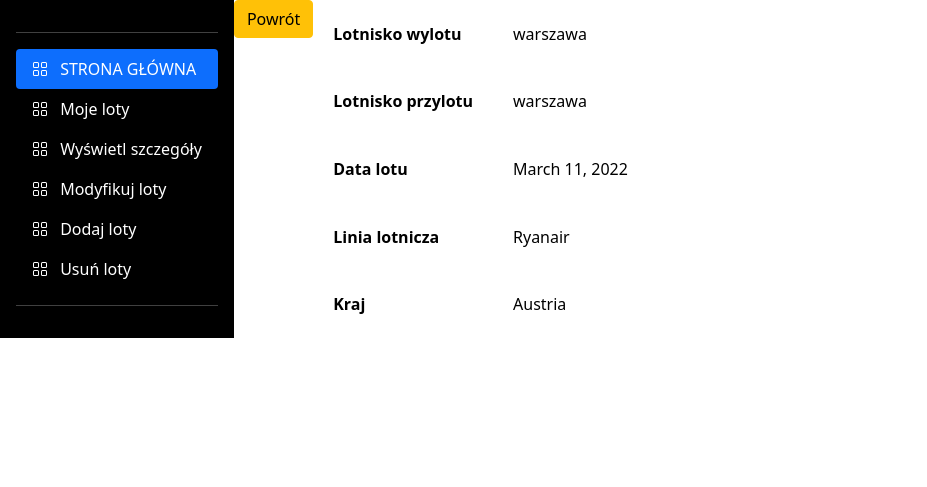
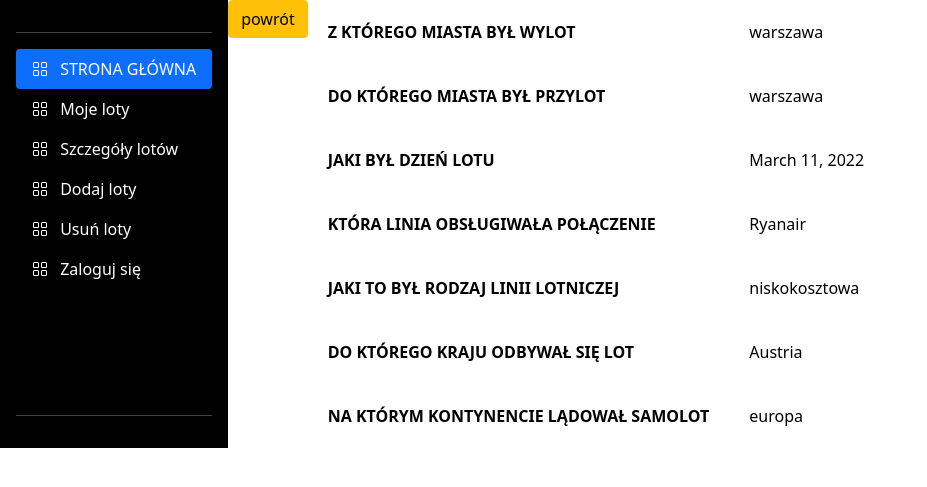
Before and after one commit to tripper123/projekt_loty, a Django app: page /42 in a window 1280 px wide. Shown: the top 487 px of the page, without its empty margins (0-927 px from the left). Run offline with Django 4.2, Linux system fonts and the light colour scheme; data comes from the database, SQL or seed files in the repository; both versions use the stored data as it was after the commit; some libraries are stand-ins or nearby versions.

Commit message:
modyfikacja modyfikuj_lot

```diff
--- a/loty/forms.py
+++ b/loty/forms.py
@@ -1,5 +1,4 @@
 from .models import Loty, Kraje, Linie
-
 from django import forms
 from django.forms import DateInput
 
@@ -22,3 +21,7 @@ class LotyForm(forms.ModelForm):
     class Meta:
         model = Loty
         fields = ('lotnisko_wylot', 'lotnisko_przylot', 'data_lotu', 'kraj' , 'linia' )
+
+class LoginForm(forms.Form):
+    username = forms.CharField()
+    password = forms.CharField(widget=forms.PasswordInput)
--- a/loty/models.py
+++ b/loty/models.py
@@ -24,6 +24,7 @@ class Kraje(models.Model):
         verbose_name="Kraj"
         verbose_name_plural="Kraje"
 
+
 class Loty(models.Model):
     lotnisko_wylot = models.CharField(max_length=32)
     lotnisko_przylot = models.CharField(max_length=32)
--- a/loty/templates/base.html
+++ b/loty/templates/base.html
@@ -1,4 +1,5 @@
 {% load static %}
+
 <!DOCTYPE html>
 <html lang="pl">
 <head>
@@ -9,32 +10,28 @@
     <link href="{% static 'css/sidebars.css' %}" rel="stylesheet">
     <script src="{% static 'js/sidebars.js' %}"></script>
     <style>
+
       .bd-placeholder-img {
         font-size: 1.125rem;
         text-anchor: middle;
         -webkit-user-select: none;
         -moz-user-select: none;
         user-select: none;
-
       }
-
       @media (min-width: 1000px) {
         .bd-placeholder-img-lg {
           font-size: 5.5rem;
         }
       }
-    </style>
-    <style>
-
     td, th {
         text-align: justify;
         padding: 20px;
     }
 </style>
-
 </head>
 <body>
 <body style="background-color: white; color: black">
+
 <svg xmlns="http://www.w3.org/2000/svg" style="display: none;">
   <symbol id="bootstrap" viewBox="0 0 118 94">
     <title>Bootstrap</title>
@@ -97,8 +94,8 @@
 <main>
   <h1 class="visually-hidden"></h1>
 
-  <div class="d-flex flex-column flex-shrink-0 p-3 text-white bg-black" style="width: max">
-<!--    <a href=" " class="d-flex align-items-center mb-3 mb-md-0 me-md-auto text-white text-decoration-none">-->
+  <div class="d-flex flex-column flex-shrink-0 p-3 text-white bg-black" style="width: max>
+    <a href=" " class="d-flex align-items-center mb-3 mb-md-0 me-md-auto text-white text-decoration-none">
 <!--      <svg class="bi me-2" width="40" height="32"><use xlink:href="index"/></svg>-->
 <!--      <span class="fs-4"> STRONA GŁÓWNA </span>-->
 
@@ -117,16 +114,11 @@
         </a>
       </li>
 
+
       <li>
-        <a href="{% url 'dodaj_lot'  %}" class="nav-link text-white">
+        <a href="{% url 'detail'  %}" class="nav-link text-white">
           <svg class="bi me-2" width="16" height="16"><use xlink:href="#grid"/></svg>
-          Wyświetl szczegóły
-        </a>
-      </li>
-      <li>
-        <a href="{% url 'modyfikuj_lot'  %}" class="nav-link text-white">
-          <svg class="bi me-2" width="16" height="16"><use xlink:href="#grid"/></svg>
-          Modyfikuj loty
+          Szczegóły lotów
         </a>
       </li>
          <li>
@@ -141,12 +133,19 @@
           Usuń loty
         </a>
       </li>
+
+            <li>
+        <a href="{% url 'login'  %}" class="nav-link text-white">
+          <svg class="bi me-2" width="16" height="16"><use xlink:href="#grid"/></svg>
+          Zaloguj się
+        </a>
+      </li>
+
     </ul>
     <hr>
 
   </div>
-    {% block widok %}
-    {% include "pagination.html" %}
+{% block widok %}
     {% endblock %}
 </main>
 </body>
--- a/loty/templates/modyfikuj_lot.html
+++ b/loty/templates/detail.html
@@ -17,11 +17,12 @@
         <td>{{ lot.data_lotu }}</td>
         <td>{{ lot.kraj }}</td>
         <td>{{ lot.linia }}</td>
-       <td>
+        <td>
             <a href= "{{ lot.id }}" >
                 <button type="button" class="btn btn-warning">
-              modyfikuj </a>
+              więcej szczegółów
              </button>
+            </a>
         </td>
     </tr>
     {% endfor %}
--- a/loty/templates/lot_detail.html
+++ b/loty/templates/lot_detail.html
@@ -1,32 +1,39 @@
 {% extends "base.html" %}
 {% block widok %}
-<a href="{% url 'modyfikuj_lot' %}">
+<a href="{% url 'detail' %}">
     <button type="button" class="btn btn-warning">
-        Powrót
+        powrót
     </button>
 </a>
 <table>
     <tr>
-        <th>Lotnisko wylotu</th>
+        <th>Z KTÓREGO MIASTA BYŁ WYLOT</th>
         <td>{{ lot.lotnisko_wylot }}</td>
     </tr>
     <tr>
-        <th>Lotnisko przylotu</th>
+        <th>DO KTÓREGO MIASTA BYŁ PRZYLOT</th>
         <td>{{ lot.lotnisko_przylot }}</td>
     </tr>
     <tr>
-        <th>Data lotu</th>
+        <th>JAKI BYŁ DZIEŃ LOTU</th>
         <td>{{ lot.data_lotu }}</td>
     </tr>
     <tr>
-        <th>Linia lotnicza</th>
+        <th>KTÓRA LINIA OBSŁUGIWAŁA POŁĄCZENIE</th>
         <td>{{ lot.linia }}</td>
     </tr>
+        <tr>
+        <th>JAKI TO BYŁ RODZAJ LINII LOTNICZEJ</th>
+        <td>{{ lot.linia.rodzaj_linii }}</td>
+    </tr>
     <tr>
-        <th>Kraj</th>
+        <th>DO KTÓREGO KRAJU ODBYWAŁ SIĘ LOT</th>
         <td>{{ lot.kraj }}</td>
     </tr>
-
+    <tr>
+        <th>NA KTÓRYM KONTYNENCIE LĄDOWAŁ SAMOLOT</th>
+        <td>{{ lot.kraj.kontynent }}</td>
+    </tr>
 </table>
 
 {% endblock widok %}
--- a/loty/urls.py
+++ b/loty/urls.py
@@ -1,6 +1,6 @@
 from django.contrib import admin
 from django.urls import path, include
-from .views import lot, lot_detail, lot_delete, dodaj_lot, modyfikuj_lot, index, pagination, usun_lot
+from .views import lot, lot_detail, lot_delete, dodaj_lot, detail, index, pagination, usun_lot, user_login, login
 from . import views
 
 urlpatterns = [
@@ -13,10 +13,8 @@ urlpatterns = [
         path("", index, name="index"),
         path("pagination", index, name="pagination"),
         path("     ", views.PostListView.as_view(), name= "lot"),
-        path(" modyfikuj_lot ", views.PostListView2.as_view(), name= "modyfikuj_lot"),
-        path(" usun_lot ", views.PostListView3.as_view(), name= "usun_lot")
-
-
-
+        path(" detail ", views.PostListView2.as_view(), name= "detail"),
+        path(" usun_lot ", views.PostListView3.as_view(), name= "usun_lot"),
+        path(" ", user_login, name="login")
 
 ]
--- a/loty/views.py
+++ b/loty/views.py
@@ -1,78 +1,15 @@
 from django.views.generic import ListView
-
-from django.shortcuts import render, redirect
+from django.shortcuts import redirect
 from .models import Loty, Linie, Kraje
 from .forms import LotyForm
-
 from django.core.paginator import Paginator, EmptyPage, PageNotAnInteger
 from django.shortcuts import render
+from django.http import HttpResponse
+from django.contrib.auth import authenticate, login
+from .forms import LoginForm
 
 def lot(request):
     template = "lot.html"
-    context = {}
-    context['form'] = LotyForm()
-    if request.method == "GET":
-        loty = Loty.objects.all()
-        context['loty'] = loty
-        return render(request, template, context)
-    if request.method == "POST":
-        form = LotyForm(request.POST)
-        if form.is_valid():
-            lotnisko_wylot = form.cleaned_data["lotnisko_wylot"]
-            lotnisko_przylot = form.cleaned_data['lotnisko_przylot']
-            data_lotu = form.cleaned_data["data_lotu"]
-            kraj = form.cleaned_data["kraj"]
-            linia = form.cleaned_data["linia"]
-            lot = Loty(lotnisko_wylot=lotnisko_wylot, lotnisko_przylot=lotnisko_przylot, data_lotu=data_lotu, kraj=kraj, linia=linia)
-            lot.save()
-            return redirect('lot')
-        else:
-            context['form'] = form
-            return render(request, template, context)
-
-def lot_detail(request, pk):
-    template="lot_detail.html"
-    context={}
-    context["form"] = Kraje()
-    if request.method == "GET":
-        lot = Loty.objects.get(id=pk)
-        context["lot"] = lot
-        return render(request, template, context)
-
-def lot_delete(request, pk):
-    if request.method == "POST":
-        lot = Loty.objects.get(id=pk)
-        lot.delete()
-        return redirect('lot')
-
-def dodaj_lot(request):
-    template = "dodaj_lot.html"
-    context = {}
-    context['form'] = LotyForm()
-    loty = Loty.objects.all()
-    paginator = Paginator(loty, 6)
-    page = request.GET.get('page', 1)
-    if request.method == "GET":
-        loty = Loty.objects.all()
-        context['loty'] = loty
-        return render(request, template, context)
-    if request.method == "POST":
-        form = LotyForm(request.POST)
-        if form.is_valid():
-            lotnisko_wylot = form.cleaned_data["lotnisko_wylot"]
-            lotnisko_przylot = form.cleaned_data['lotnisko_przylot']
-            data_lotu = form.cleaned_data["data_lotu"]
-            kraj = form.cleaned_data["kraj"]
-            linia = form.cleaned_data["linia"]
-            lot = Loty(lotnisko_wylot=lotnisko_wylot, lotnisko_przylot=lotnisko_przylot, data_lotu=data_lotu, kraj=kraj, linia=linia)
-            lot.save()
-            return redirect('lot')
-        else:
-            context['form'] = form
-            return render(request, template, context)
-
-def modyfikuj_lot(request):
-    template = "modyfikuj_lot.html"
     context = {}
     context['form'] = LotyForm()
     if request.method == "GET":
@@ -95,38 +32,86 @@ def modyfikuj_lot(request):
             context['form'] = form
             return render(request, template, context)
 
+def lot_detail(request, pk):
+    template = "lot_detail.html"
+    context = {}
+    context["form"] = LotyForm()
+    if request.method == "GET":
+        lot = Loty.objects.get(id=pk)
+        context["lot"] = lot
+        return render(request, template, context)
+
+def lot_delete(request, pk):
+    if request.method == "POST":
+        lot = Loty.objects.get(id=pk)
+        lot.delete()
+        return redirect('lot')
+
+def dodaj_lot(request):
+    template = "dodaj_lot.html"
+    context = {}
+    context['form'] = LotyForm()
+    if request.method == "GET":
+        loty = Loty.objects.all()
+        context['loty'] = loty
+        return render(request, template, context)
+    if request.method == "POST":
+        form = LotyForm(request.POST)
+        if form.is_valid():
+            lotnisko_wylot = form.cleaned_data["lotnisko_wylot"]
+            lotnisko_przylot = form.cleaned_data['lotnisko_przylot']
+            data_lotu = form.cleaned_data["data_lotu"]
+            kraj = form.cleaned_data["kraj"]
+            linia = form.cleaned_data["linia"]
+            lot = Loty(lotnisko_wylot=lotnisko_wylot, lotnisko_przylot=lotnisko_przylot, data_lotu=data_lotu, kraj=kraj,
+                       linia=linia)
+            lot.save()
+            return redirect('lot')
+        else:
+            context['form'] = form
+            return render(request, template, context)
+
+def detail(request):
+    template = "detail.html"
+    context = {}
+    context['form'] = LotyForm()
+    if request.method == "GET":
+        loty = Loty.objects.all()
+        context['loty'] = loty
+        return render(request, template, context)
+    if request.method == "POST":
+        form = LotyForm(request.POST)
+        if form.is_valid():
+            lotnisko_wylot = form.cleaned_data["lotnisko_wylot"]
+            lotnisko_przylot = form.cleaned_data['lotnisko_przylot']
+            data_lotu = form.cleaned_data["data_lotu"]
+            kraj = form.cleaned_data["kraj"]
+            linia = form.cleaned_data["linia"]
+            lot = Loty(lotnisko_wylot=lotnisko_wylot, lotnisko_przylot=lotnisko_przylot, data_lotu=data_lotu, kraj=kraj,
+                       linia=linia)
+            lot.save()
+            return redirect('lot')
+        else:
+            context['form'] = form
+            return render(request, template, context)
 
 def pagination(request):
     template = "pagination.html"
     object_list = Loty.objects.all()
-    page= request.GET.get('page')
-    paginator = Paginator(object_list, 6) # 6 employees per page
+    page = request.GET.get('page')
+    paginator = Paginator(object_list, 6)  # 6 employees per page
     try:
-            page_obj = paginator.page(page)
+        page_obj = paginator.page(page)
     except PageNotAnInteger:
-            # if page is not an integer, deliver the first page
-            page_obj = paginator.page(1)
+        page_obj = paginator.page(1)
     except EmptyPage:
-            # if the page is out of range, deliver the last page
-            page_obj = paginator.page(paginator.num_pages)
+        page_obj = paginator.page(paginator.num_pages)
     return render(request, template, {'page_obj': page_obj, 'form': LotyForm})
 
 def index(request):
     template = "index.html"
     context = {}
     return render(request, template, context)
-
-class PostListView(ListView):
-    queryset = Loty.objects.all()
-    context_object_name = 'loty'
-    paginate_by = 10
-    template_name = 'lot.html'
-
-class PostListView2(ListView):
-    queryset = Loty.objects.all()
-    context_object_name = 'loty'
-    paginate_by = 10
-    template_name = 'modyfikuj_lot.html'
 
 def usun_lot(request):
     template = "usun_lot.html"
@@ -137,20 +122,43 @@ def usun_lot(request):
         context['loty'] = loty
         return render(request, template, context)
 
+
 class PostListView(ListView):
     queryset = Loty.objects.all()
     context_object_name = 'loty'
     paginate_by = 10
     template_name = 'lot.html'
 
+
 class PostListView2(ListView):
     queryset = Loty.objects.all()
     context_object_name = 'loty'
     paginate_by = 10
-    template_name = 'modyfikuj_lot.html'
+    template_name = 'detail.html'
+
 
 class PostListView3(ListView):
     queryset = Loty.objects.all()
     context_object_name = 'loty'
     paginate_by = 10
     template_name = 'usun_lot.html'
+
+
+def user_login(request):
+    if request.method == 'POST':
+        form = LoginForm(request.POST)
+        if form.is_valid():
+            cd = form.cleaned_data
+            user = authenticate(username=cd['username'],
+                                password=cd['password'])
+            if user is not None:
+                if user.is_active:
+                    login(request, user)
+                    return HttpResponse('ZALOGOWANY')
+                else:
+                    return HttpResponse('BŁĄD LOGOWANIA')
+            else:
+                return HttpResponse('nieprawidlowe dane')
+    else:
+        form = LoginForm()
+    return render(request, 'login.html', {'form': form})
--- a/mysite/urls.py
+++ b/mysite/urls.py
@@ -4,4 +4,5 @@ from django.contrib import admin
 urlpatterns = [
     path('admin/', admin.site.urls),
     path('', include('loty.urls')),
+
 ]
```
Also changed, not shown: loty/templates/dodaj_lot.html (+5 -5 lines), loty/templates/index.html (+1 -16 lines), loty/templates/login.html (added, +14 -0 lines), loty/templates/lot.html (+1 -10 lines), db.sqlite3.
